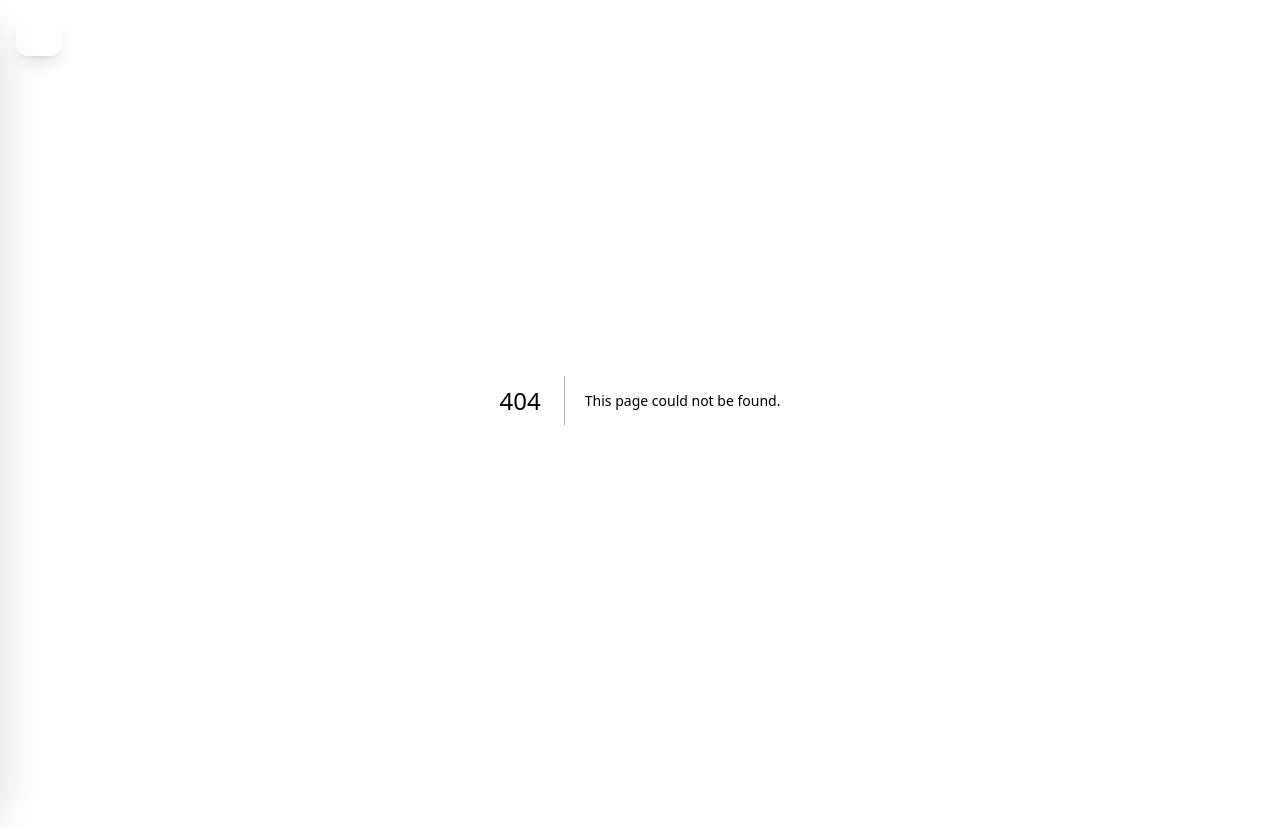
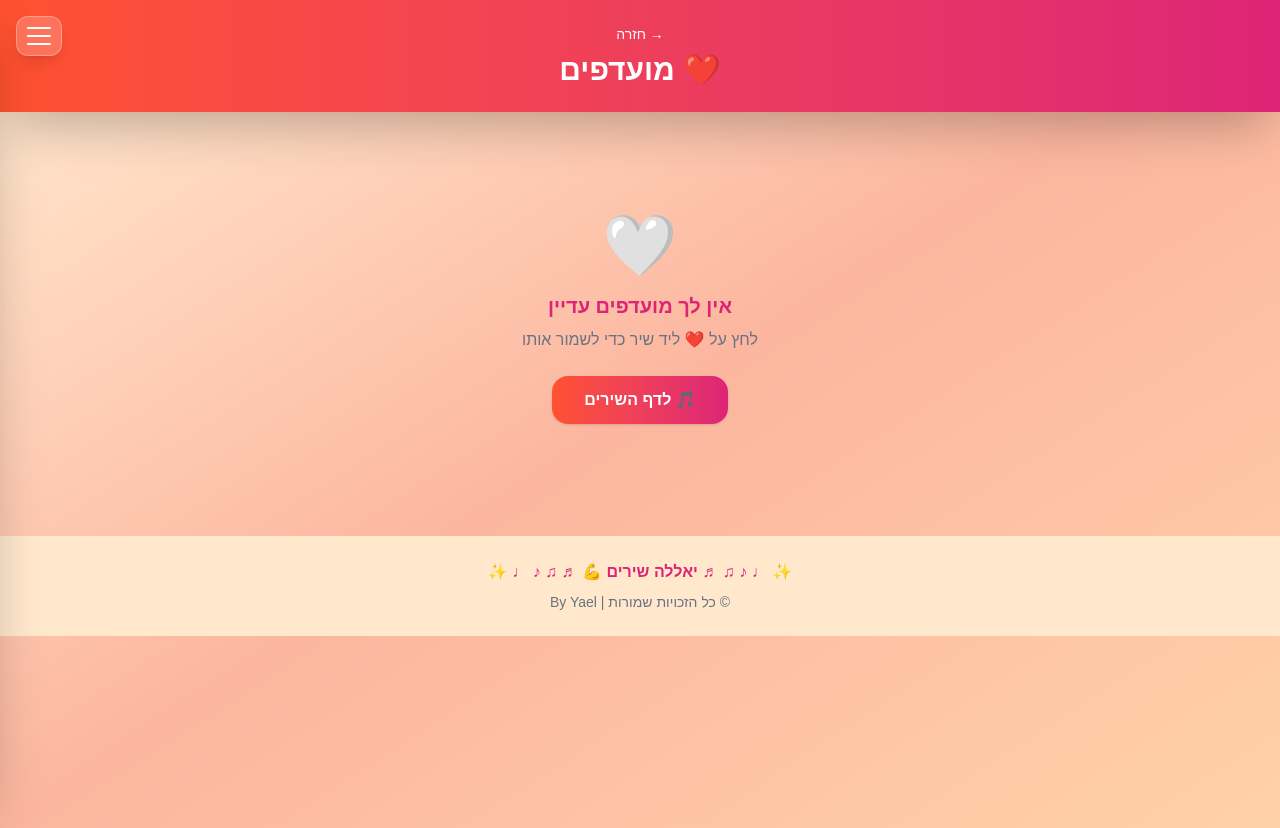
Before and after one commit to hanan-beep/music-site, a Next.js app: page /favorites in a window 1280 px wide. Before the commit this address had no page. Before the commit the page ends 800 px from the top, so only its background shows below. Built offline with nearby package versions, Linux system fonts and the light colour scheme.

Commit message:
favorites feature

```diff
--- /dev/null
+++ b/app/FavButton.tsx
@@ -0,0 +1,22 @@
+// app/FavButton.tsx — כפתור לב שניתן לייבא בכל מקום
+'use client';
+import { useFavorites } from './FavoritesContext';
+
+type Song = { id: string; name: string; artistName?: string; albumName?: string; };
+
+export default function FavButton({ song, size = 'md' }: { song: Song; size?: 'sm' | 'md' }) {
+  const { toggle, isFav } = useFavorites();
+  const fav = isFav(song.id);
+
+  return (
+    <button
+      onClick={e => { e.stopPropagation(); toggle(song); }}
+      aria-label={fav ? 'הסר ממועדפים' : 'הוסף למועדפים'}
+      className={`flex-shrink-0 transition-all duration-200 rounded-full hover:scale-110 active:scale-95 ${
+        size === 'sm' ? 'text-lg p-1' : 'text-xl p-2'
+      } ${fav ? 'text-red-500' : 'text-gray-300 hover:text-red-400'}`}
+    >
+      {fav ? '❤️' : '🤍'}
+    </button>
+  );
+}
--- /dev/null
+++ b/app/FavoritesContext.tsx
@@ -0,0 +1,48 @@
+// app/FavoritesContext.tsx
+'use client';
+import { createContext, useContext, useState, useCallback, useEffect } from 'react';
+
+type Song = { id: string; name: string; artistName?: string; albumName?: string; };
+
+type FavCtx = {
+  favorites: Song[];
+  toggle: (song: Song) => void;
+  isFav: (id: string) => boolean;
+};
+
+const Ctx = createContext<FavCtx | null>(null);
+const LS_KEY = 'yallah_favorites';
+
+export function FavoritesProvider({ children }: { children: React.ReactNode }) {
+  const [favorites, setFavorites] = useState<Song[]>([]);
+
+  useEffect(() => {
+    try {
+      const saved = localStorage.getItem(LS_KEY);
+      if (saved) setFavorites(JSON.parse(saved));
+    } catch {}
+  }, []);
+
+  const toggle = useCallback((song: Song) => {
+    setFavorites(prev => {
+      const exists = prev.some(s => s.id === song.id);
+      const updated = exists ? prev.filter(s => s.id !== song.id) : [song, ...prev];
+      try { localStorage.setItem(LS_KEY, JSON.stringify(updated)); } catch {}
+      return updated;
+    });
+  }, []);
+
+  const isFav = useCallback((id: string) => favorites.some(s => s.id === id), [favorites]);
+
+  return (
+    <Ctx.Provider value={{ favorites, toggle, isFav }}>
+      {children}
+    </Ctx.Provider>
+  );
+}
+
+export function useFavorites() {
+  const ctx = useContext(Ctx);
+  if (!ctx) throw new Error('useFavorites must be used within FavoritesProvider');
+  return ctx;
+}
--- a/app/HamburgerMenu.tsx
+++ b/app/HamburgerMenu.tsx
@@ -7,11 +7,12 @@ export default function HamburgerMenu() {
   const [open, setOpen] = useState(false);
 
   const links = [
-    { href: '/',         icon: '🏠', label: 'דף הבית' },
-    { href: '/artists',  icon: '🎤', label: 'זמרים' },
-    { href: '/albums',   icon: '💿', label: 'אלבומים' },
-    { href: '/songs',    icon: '🎵', label: 'שירים' },
-    { href: '/history',  icon: '🎧', label: 'היסטוריית האזנה' },
+    { href: '/',          icon: '🏠', label: 'דף הבית' },
+    { href: '/artists',   icon: '🎤', label: 'זמרים' },
+    { href: '/albums',    icon: '💿', label: 'אלבומים' },
+    { href: '/songs',     icon: '🎵', label: 'שירים' },
+    { href: '/favorites', icon: '❤️', label: 'מועדפים' },
+    { href: '/history',   icon: '🎧', label: 'היסטוריית האזנה' },
   ];
 
   return (
@@ -33,7 +34,7 @@ export default function HamburgerMenu() {
           <button onClick={() => setOpen(false)} className="text-white text-2xl hover:opacity-70">✕</button>
         </div>
 
-        <nav className="flex flex-col p-6 gap-2 flex-1">
+        <nav className="flex flex-col p-6 gap-2 flex-1 overflow-y-auto">
           {links.map((item) => (
             <Link key={item.href} href={item.href} onClick={() => setOpen(false)}
               className="flex items-center gap-4 px-4 py-3 rounded-2xl text-white font-bold text-lg hover:bg-white/20 transition-colors">
--- a/app/album/[name]/Player.tsx
+++ b/app/album/[name]/Player.tsx
@@ -1,12 +1,10 @@
 // app/album/[name]/Player.tsx
 'use client';
-import Link from 'next/link';
 import { usePlayer } from '@/app/PlayerContext';
+import FavButton from '@/app/FavButton';
 
 export default function Player({
-  songs,
-  folderId,
-  albumImage,
+  songs, folderId, albumImage,
 }: {
   songs: any[];
   folderId?: string;
@@ -41,7 +39,7 @@ export default function Player({
           const isActive = activeIndex === idx;
           return (
             <div key={song.id} onClick={() => play(songs, idx)}
-              className={`rounded-2xl p-4 flex items-center justify-between shadow-md gap-3 cursor-pointer transition-all duration-200 ${
+              className={`rounded-2xl p-4 flex items-center gap-3 shadow-md cursor-pointer transition-all duration-200 ${
                 isActive
                   ? 'bg-gradient-to-l from-[#FF512F]/20 to-[#DD2476]/20 border-2 border-[#DD2476] scale-[1.01]'
                   : 'bg-[#ffe8cc] hover:bg-[#ffd9aa] border-2 border-transparent'
@@ -56,7 +54,8 @@ export default function Player({
                   {song.name.replace(/\.[^/.]+$/, '')}
                 </h3>
               </div>
-              <div className="flex gap-2 flex-shrink-0" onClick={e => e.stopPropagation()}>
+              <div className="flex items-center gap-2 flex-shrink-0" onClick={e => e.stopPropagation()}>
+                <FavButton song={song} />
                 <button onClick={() => play(songs, idx)}
                   className={`px-4 py-2 rounded-full text-sm font-bold transition-colors ${
                     isActive ? 'bg-[#DD2476] text-white' : 'bg-[#DD2476]/80 text-white hover:bg-[#DD2476]'
@@ -64,7 +63,6 @@ export default function Player({
                   {isActive ? '🎵 מנגן' : '▶️ האזן'}
                 </button>
                 <a href={`https://drive.google.com/uc?export=download&id=${song.id}`}
-                  onClick={e => e.stopPropagation()}
                   className="bg-[#FF512F] text-white px-4 py-2 rounded-full text-sm font-bold hover:opacity-80">
                   ⬇️ הורד
                 </a>
--- /dev/null
+++ b/app/favorites/page.tsx
@@ -0,0 +1,73 @@
+// app/favorites/page.tsx
+'use client';
+import Link from 'next/link';
+import { useFavorites } from '@/app/FavoritesContext';
+import { usePlayer } from '@/app/PlayerContext';
+import FavButton from '@/app/FavButton';
+import BackButton from '@/app/BackButton';
+
+export default function FavoritesPage() {
+  const { favorites } = useFavorites();
+  const { play } = usePlayer();
+
+  return (
+    <main className="min-h-screen bg-gradient-to-br from-[#ffecd2] via-[#fcb69f] to-[#ffd1a9] pb-48" dir="rtl">
+      <header className="bg-gradient-to-r from-[#FF512F] to-[#DD2476] p-6 text-center shadow-2xl">
+        <BackButton />
+        <h1 className="text-3xl font-black text-white">❤️ מועדפים</h1>
+      </header>
+
+      <div className="px-6 pt-6">
+        {favorites.length > 0 ? (
+          <>
+            <p className="text-gray-500 text-sm mb-4">{favorites.length} שירים שמורים</p>
+            <div className="flex flex-col gap-3">
+              {favorites.map((song, idx) => (
+                <div key={song.id} onClick={() => play(favorites, idx)}
+                  className="bg-[#ffe8cc] rounded-2xl p-4 flex items-center gap-3 shadow-md cursor-pointer hover:bg-[#ffd9aa] transition-colors border-2 border-transparent hover:border-[#DD2476]/30">
+                  <div className="w-11 h-11 rounded-xl flex-shrink-0 overflow-hidden border-2 border-white shadow">
+                    <img src="/logo.png" alt="" className="w-full h-full object-cover" />
+                  </div>
+                  <div className="flex-1 min-w-0">
+                    <h3 className="font-bold text-gray-800 truncate text-sm">
+                      {song.name.replace(/\.[^/.]+$/, '')}
+                    </h3>
+                    {song.artistName && (
+                      <p className="text-xs text-gray-500 truncate">🎤 {song.artistName}</p>
+                    )}
+                  </div>
+                  <div className="flex items-center gap-2 flex-shrink-0" onClick={e => e.stopPropagation()}>
+                    <FavButton song={song} />
+                    <button onClick={() => play(favorites, idx)}
+                      className="bg-[#DD2476] text-white px-3 py-2 rounded-xl text-sm font-black hover:opacity-80">
+                      ▶ האזן
+                    </button>
+                    <a href={`https://drive.google.com/uc?export=download&id=${song.id}`}
+                      className="bg-[#FF512F] text-white px-3 py-2 rounded-xl text-sm font-black hover:opacity-80">
+                      ⬇
+                    </a>
+                  </div>
+                </div>
+              ))}
+            </div>
+          </>
+        ) : (
+          <div className="text-center py-20">
+            <p className="text-6xl mb-4">🤍</p>
+            <p className="text-xl font-black text-[#DD2476] mb-2">אין לך מועדפים עדיין</p>
+            <p className="text-gray-500 mb-6">לחץ על ❤️ ליד שיר כדי לשמור אותו</p>
+            <Link href="/songs"
+              className="inline-block bg-gradient-to-r from-[#FF512F] to-[#DD2476] text-white font-black px-8 py-3 rounded-2xl hover:scale-105 transition-transform shadow">
+              🎵 לדף השירים
+            </Link>
+          </div>
+        )}
+      </div>
+
+      <footer className="bg-[#ffe8cc] text-center py-6 mt-8">
+        <p className="text-[#DD2476] font-bold">✨ ♩ ♪ ♫ ♬ יאללה שירים 💪 ♬ ♫ ♪ ♩ ✨</p>
+        <p className="text-gray-500 text-sm mt-2">© כל הזכויות שמורות | By Yael</p>
+      </footer>
+    </main>
+  );
+}
--- a/app/layout.tsx
+++ b/app/layout.tsx
@@ -5,6 +5,7 @@ import "./globals.css";
 import HamburgerMenu from "./HamburgerMenu";
 import { PlayerProvider } from "./PlayerContext";
 import { HistoryProvider } from "./HistoryContext";
+import { FavoritesProvider } from "./FavoritesContext";
 import GlobalPlayer from "./GlobalPlayer";
 
 const geistSans = Geist({ variable: "--font-geist-sans", subsets: ["latin"] });
@@ -21,9 +22,11 @@ export default function RootLayout({ children }: { children: React.ReactNode })
       <body className="min-h-full flex flex-col">
         <PlayerProvider>
           <HistoryProvider>
-            <HamburgerMenu />
-            {children}
-            <GlobalPlayer />
+            <FavoritesProvider>
+              <HamburgerMenu />
+              {children}
+              <GlobalPlayer />
+            </FavoritesProvider>
           </HistoryProvider>
         </PlayerProvider>
       </body>
--- a/app/songs/SongsClient.tsx
+++ b/app/songs/SongsClient.tsx
@@ -3,6 +3,7 @@
 import { useState, useMemo } from 'react';
 import Link from 'next/link';
 import { usePlayer } from '@/app/PlayerContext';
+import FavButton from '@/app/FavButton';
 
 type Song = { id: string; name: string; artistName: string; albumName: string; isNew: boolean; driveOrder: number; createdTime?: string; };
 
@@ -21,8 +22,8 @@ const SORT_OPTIONS: { value: SortMode; label: string; icon: string }[] = [
   { value: 'week',      label: 'שבוע אחרון',   icon: '⚡' },
   { value: 'month',     label: 'חודש אחרון',   icon: '🌙' },
   { value: 'date',      label: 'תאריך ספציפי', icon: '🗓' },
-  { value: 'alpha-asc', label: 'א ← ת',        icon: '🔤' },
-  { value: 'alpha-desc',label: 'ת ← א',        icon: '🔡' },
+  { value: 'alpha-asc', label: 'א → ת',        icon: '🔤' },
+  { value: 'alpha-desc',label: 'ת → א',        icon: '🔡' },
 ];
 
 export default function SongsClient({ regularSongs, extraSongs }: { regularSongs: Song[]; extraSongs: Song[]; }) {
@@ -119,6 +120,7 @@ export default function SongsClient({ regularSongs, extraSongs }: { regularSongs
               <div className="flex-1 min-w-0">
                 <div className="flex items-center gap-2">
                   {song.isNew && <span className="text-xs bg-[#DD2476] text-white px-2 py-0.5 rounded-full font-black flex-shrink-0">חדש</span>}
+                <FavButton song={song} size="sm" />
                   <h3 className={`font-bold truncate text-sm ${isActive ? 'text-[#DD2476]' : 'text-gray-800'}`}>
                     {song.name.replace(/\.[^/.]+$/, '')}
                   </h3>
```
